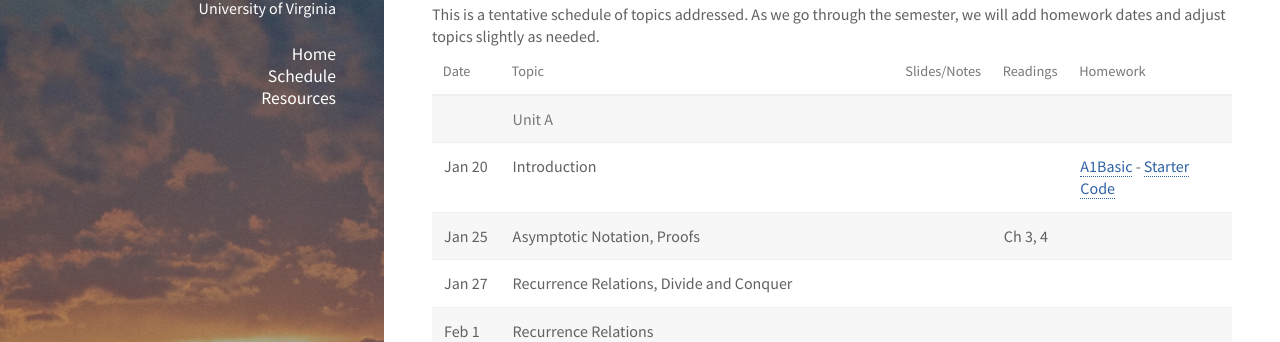
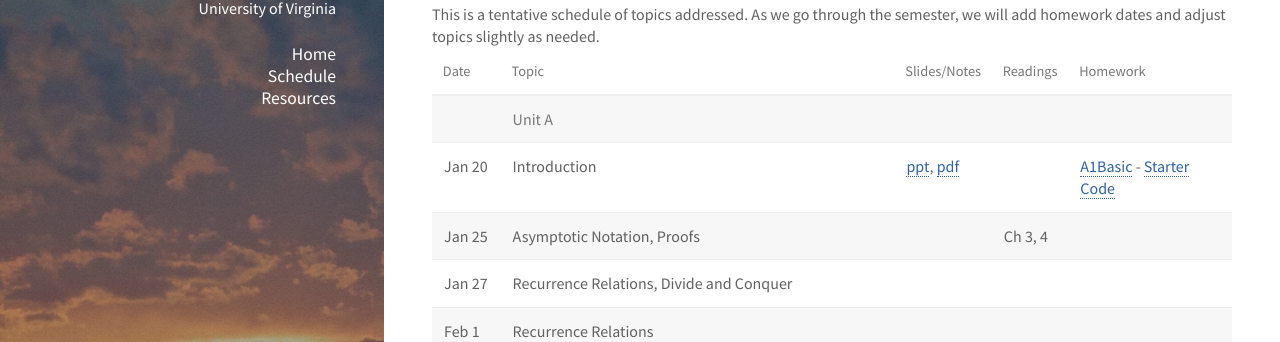
Before and after one commit to uva-cs/cs4102-s22, a Jekyll site: the page built from slides/schedule.md, in a window 1280 px wide and 900 px high. Shown: the part 154-496 px from the top of the window. Built offline with Jekyll 4.4.1, drawn with Linux system fonts in a browser that asks for light colours; nearby versions of some CDN libraries; library files that are not in the unit come from our copies.

Commit message:
added first set of slides

```diff
--- a/slides/schedule.md
+++ b/slides/schedule.md
@@ -10,7 +10,7 @@ This is a tentative schedule of topics addressed.  As we go through the semester
 | Date    | Topic                                    | Slides/Notes | Readings | Homework |
 | ------- | ------                                   | -----        | ------   | -------  |
 |         | **Unit A**                               |              |          |          |
-| Jan 20  | Introduction                             |              |          | [A1Basic](unita/basic/latex/cs4102_A1basic.pdf) - [Starter Code](unita/basic/latex/cs4102_A1basic.zip)        |
+| Jan 20  | Introduction                             | [ppt](cs4102-L1-intro.pptx), [pdf](cs4102-L1-intro.pdf)             |          | [A1Basic](unita/basic/latex/cs4102_A1basic.pdf) - [Starter Code](unita/basic/latex/cs4102_A1basic.zip)        |
 | Jan 25  | Asymptotic Notation, Proofs              |              | Ch 3, 4  |          |
 | Jan 27  | Recurrence Relations, Divide and Conquer |              |          |          |
 | Feb 1   | Recurrence Relations                     |              |          |          |
```
Also changed, not shown: 2 other files.
